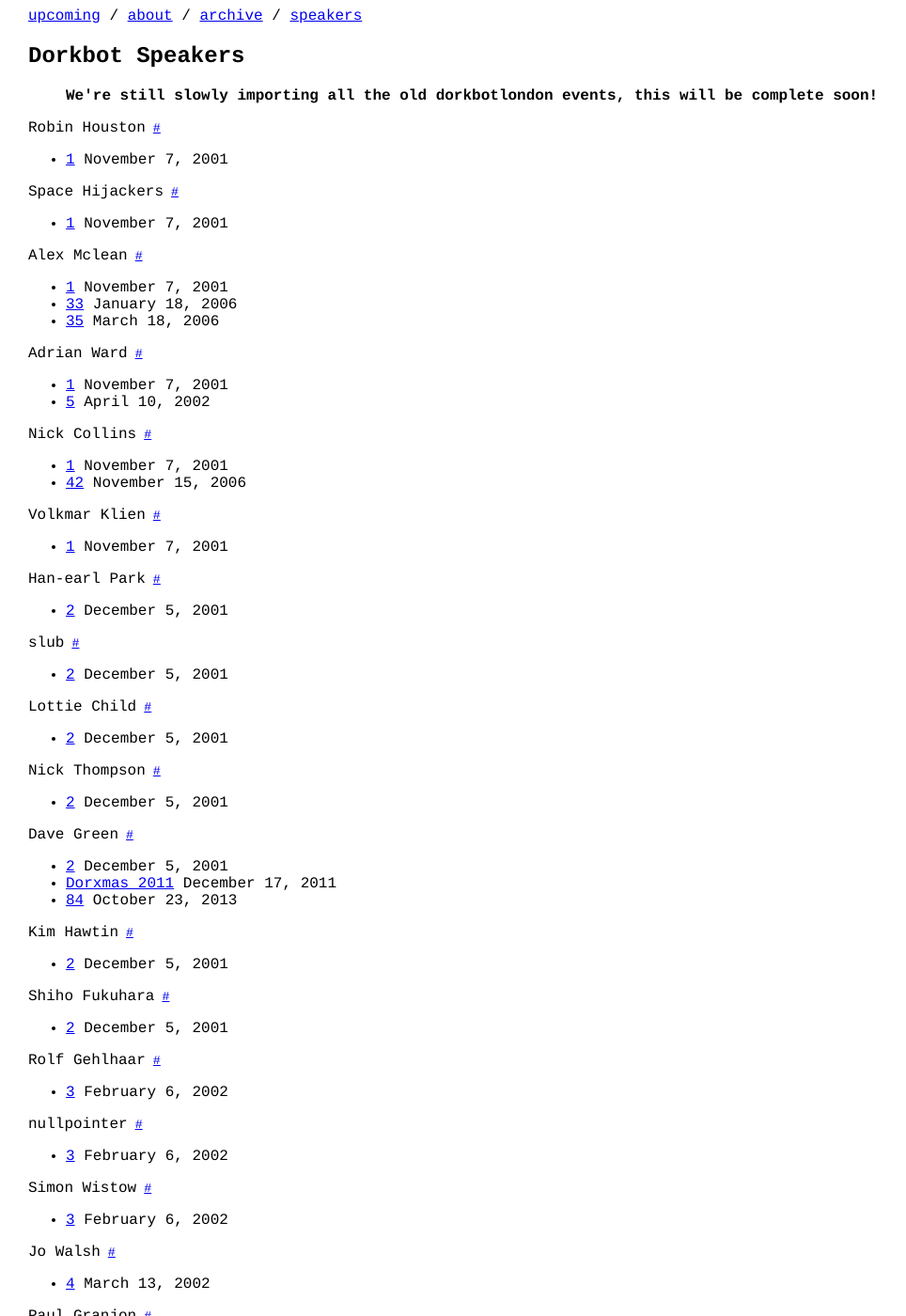
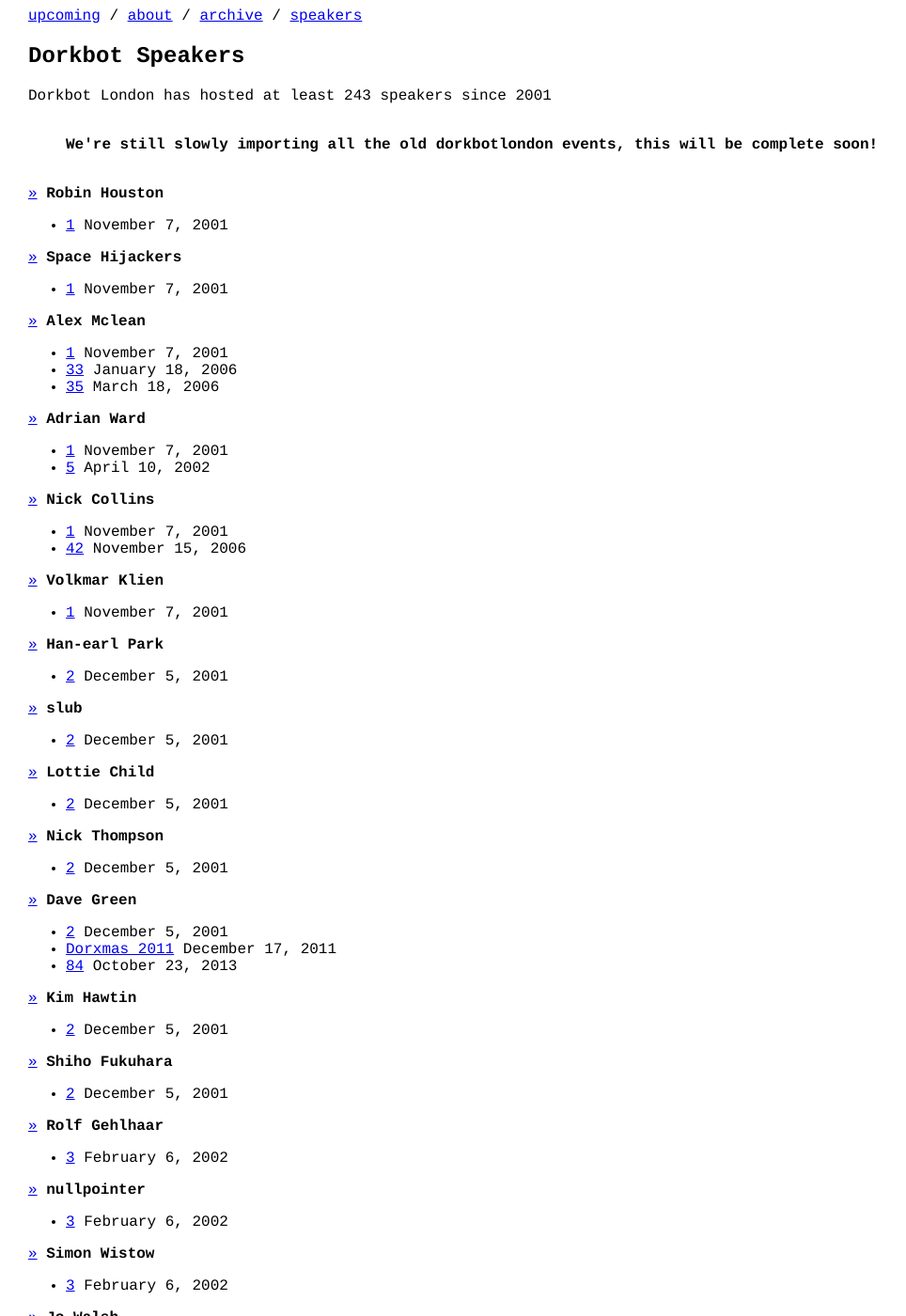
Before and after one commit to dorkbotlondon/dorkbotlondon.github.io, a Jekyll site: the page built from speakers.html, in a window 1280 px wide and 1400 px high. Shown: the whole window at 94% size, without its empty margins (0-964 px from the left). Built offline with Jekyll 4.4.1, drawn with Linux system fonts in a browser that asks for light colours; Markdown is read by kramdown in place of the engine named in the settings; some of the changed text lies outside the part shown.

Commit message:
Better link, add the number of speakers

```diff
--- a/speakers.html
+++ b/speakers.html
@@ -3,13 +3,17 @@
 title: Dorkbot Speakers
 permalink: /speakers/
 ---
+Dorkbot London has hosted at least {{ site.tags.size }} speakers since 2001
+
+<br><br>
 <blockquote><b>We're still slowly importing all the old dorkbotlondon events, this will be complete soon!</b></blockquote>
+<br>
 
 {% for tag in site.tags %}
   {% assign t = tag | first %}
   {% assign posts = tag | last %}
 
-<span id="{{ t }}">{{ t }}<small> <a href="/speakers#{{ t }}">#</a></small></span>
+<span id="{{ t }}"><a href="/speakers#{{ t }}">»</a> <b>{{ t }}</b></span>
 <ul>
 {% for post in posts reversed %}
   {% if post.tags contains t %}
```
